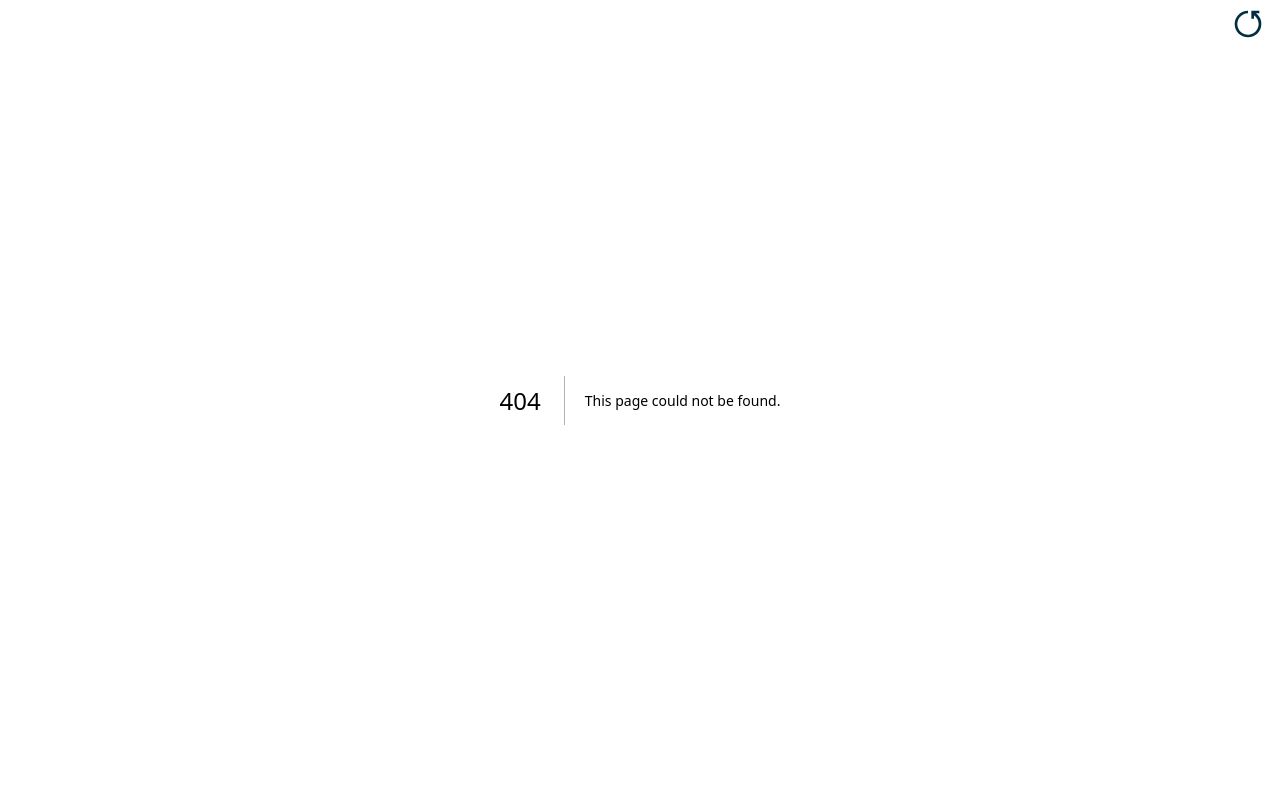
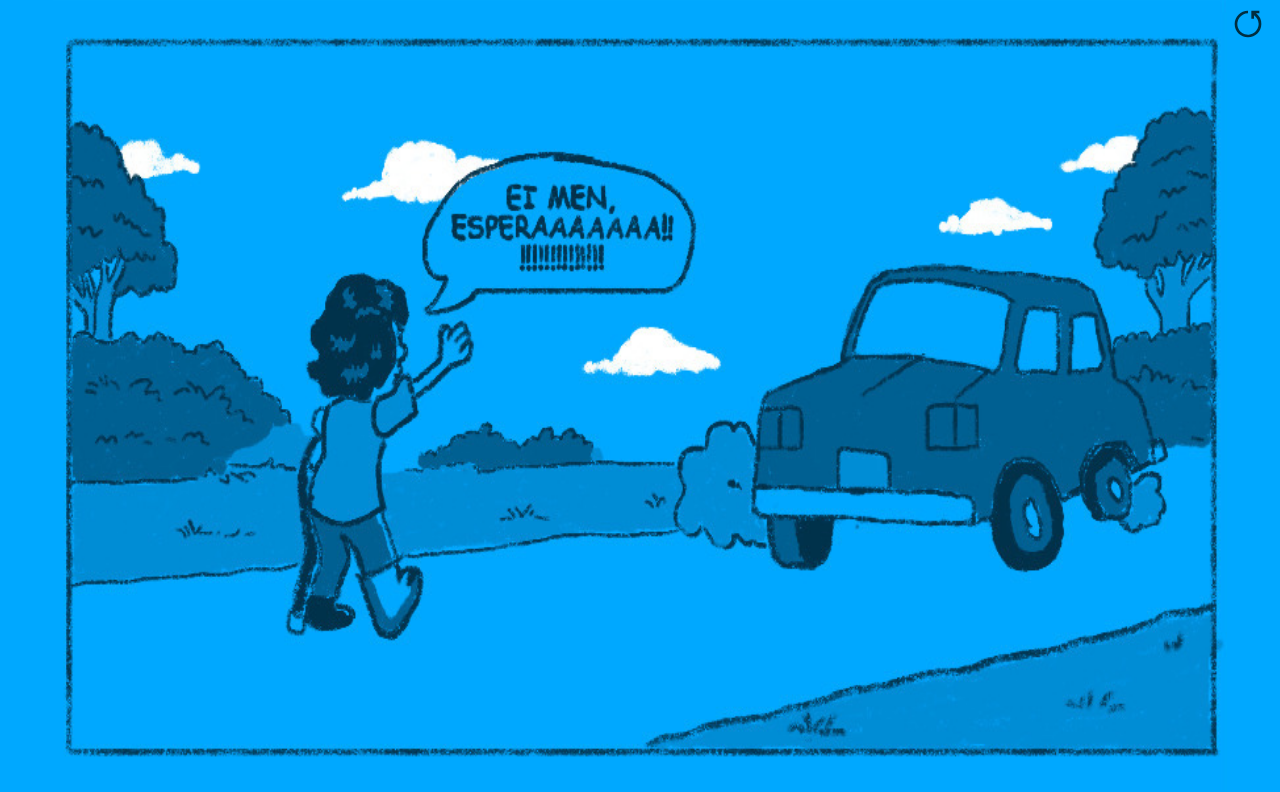
Before and after one commit to Gustavonn07/Webcomic_Comunic02, a Next.js app: page /chapter/5 in a window 1280 px wide. Before the commit this address had no page. Shown: the top 792 px of the page. Built offline with nearby package versions, Linux system fonts and the light colour scheme.

Commit message:
feat: add flux for scream

```diff
--- a/src/app/chapter/2/page.tsx
+++ b/src/app/chapter/2/page.tsx
@@ -42,6 +42,7 @@ export default function Chapter2Page() {
               hover:scale-105
               3xl:scale-120
             "
+            handleClick={() => {router.replace('/chapter/4')}}
           />
 
           <Balloon
@@ -63,7 +64,6 @@ export default function Chapter2Page() {
               hover:scale-105
               3xl:scale-120
             "
-
             handleClick={() => {router.replace('/chapter/3')}}
           />
 
@@ -87,6 +87,7 @@ export default function Chapter2Page() {
               hover:scale-105
               3xl:scale-120
             "
+            handleClick={() => {router.replace('/chapter/5')}}
           />
       </>
     )}
--- /dev/null
+++ b/src/app/chapter/4/page.tsx
@@ -0,0 +1,19 @@
+'use client'
+
+import ComicImage from '@/components/ComicImage'
+import { cn } from '@/utils/cn'
+
+export default function Chapter4Page() {
+
+  return (
+    <div className="relative select-none max-w-450 md:w-11/12 md:h-full">
+        <ComicImage
+            src="/chapter-4/cv-4.png"
+            alt="Painel 8"
+            width={720}
+            height={405}
+            className={cn('max-h-400 h-[190vh]')}
+        />
+    </div>
+  )
+}
--- /dev/null
+++ b/src/app/chapter/5/page.tsx
@@ -0,0 +1,19 @@
+'use client'
+
+import ComicImage from '@/components/ComicImage'
+import { cn } from '@/utils/cn'
+
+export default function Chapter5Page() {
+
+  return (
+    <div className="relative select-none max-w-450 md:w-11/12 md:h-full">
+        <ComicImage
+            src="/chapter-5/Prancheta-9.jpg"
+            alt="Painel 9"
+            width={720}
+            height={405}
+            className={cn('h-[310vh]')}
+        />
+    </div>
+  )
+}
```
Also changed, not shown: public/chapter-5/Prancheta-9.jpg (added), 1 other file (tests, documents, lock files or other folders).
